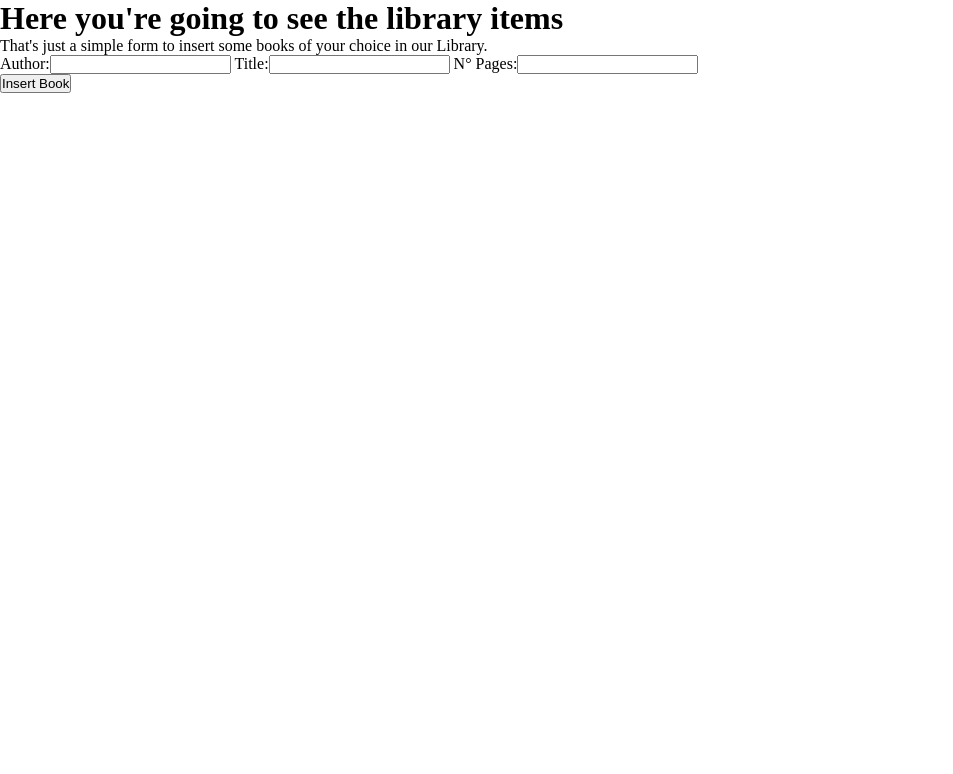
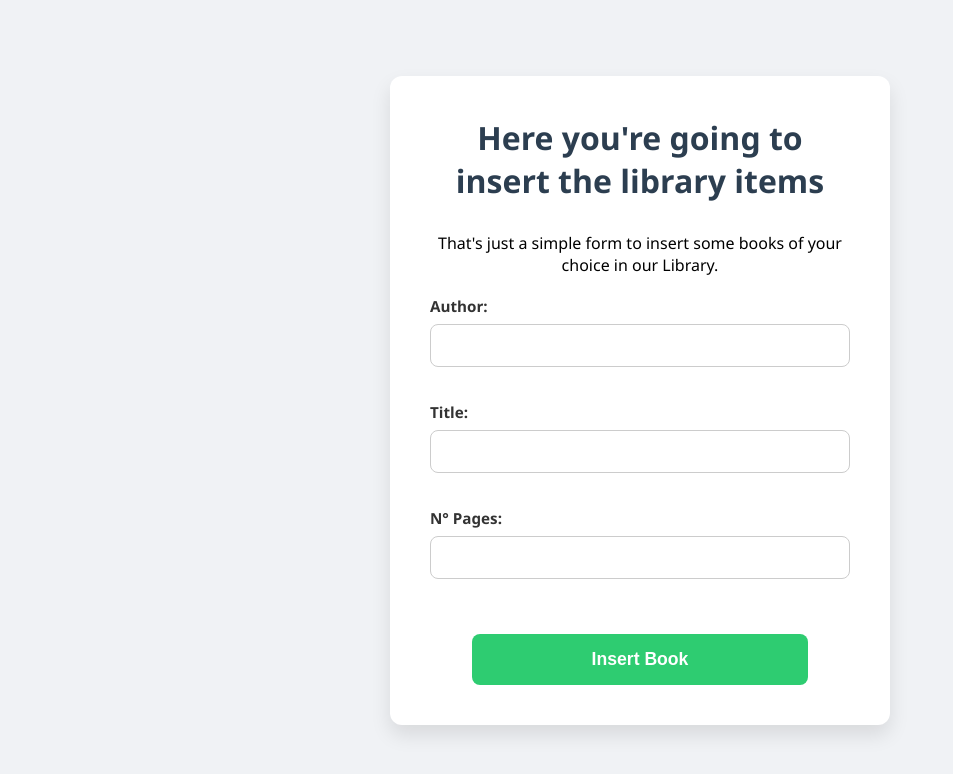
Before and after one commit to Sh3tss/odin-library, a plain HTML site: page formPage/formindex.html in a window 1280 px wide. Shown: the whole page, without its empty margins (0-953 px from the left). Drawn offline with Linux system fonts and the light colour scheme.

Commit message:
did the html and css of the form and the main page

```diff
--- a/formPage/formindex.html
+++ b/formPage/formindex.html
@@ -1,4 +1,4 @@
-<DOCTYPE html>
+<!DOCTYPE html>
   <html lang = "en">
     <head>
       <meta charset = "UTF-8">
@@ -9,11 +9,11 @@
     <body>
       <div class = "container">
         <div class = "page">
-          <h1 class = "intro">Here you're going to see the library items</h1>
+          <h1 class = "intro">Here you're going to insert the library items</h1>
           <p>That's just a simple form to insert some books of your choice in our Library.</p>
-          <label for = "author">Author:<input id = "author"></input></label>
-        <label for = "title">Title:<input id = "title"></input></label>
-      <label for = "pages">N° Pages:<input id = "pages"></input></label>
+          <label for = "author">Author:<input id = "author"></label>
+        <label for = "title">Title:<input id = "title"></label>
+      <label for = "pages">N° Pages:<input id = "pages"></label>
     <div class = "options">
       <button type = "submit">Insert Book</button>
     </div>
--- a/formPage/formstylesheet.css
+++ b/formPage/formstylesheet.css
@@ -1,5 +1,84 @@
 * {
   margin: 0;
   padding: 0;
-  font-style: Arial, sans-serif;
+  box-sizing: border-box;
 }
+body {
+  font-family: 'Segoe UI', 'Segoe UI', Tahoma, Geneva, Verdana, sans-serif;
+  background-color: #f0f2f5;
+  display: flex;
+  justify-content: center;
+  align-items: center;
+  min-height: 100vh;
+  padding: 20px;
+}
+.container {
+  background-color: #ffffff;
+  border-radius: 12px;
+  box-shadow: 0 10px 20px rgba(0,0,0,0.1);
+  max-width: 500px;
+  width: 100%;
+  padding: 40px;
+  text-align: center;
+}
+.page {
+  display: flex;
+  flex-direction: column;
+  gap: 20px;
+  align-items: center;
+}
+.intro {
+  font-size: 2em;
+  color: #2c3e50;
+  margin-bottom: 10px;
+}
+.containter p {
+  font-size: 1em;
+  color: #666;
+  line-height: 1.5;
+  margin-bottom: 25px;
+}
+label {
+  display: flex;
+  flex-direction: column;
+  align-items: flex-start;
+  width: 100%;
+  margin-bottom: 15px;
+  font-size: 0.95em;
+  color: #333;
+  font-weight: bold;
+}
+input {
+  width: 100%;
+  padding: 12px;
+  border: 1px solid #ccc;
+  border-radius: 8px;
+  font-size: 1em;
+  margin-top: 8px;
+  transition: border-color 0.3s ease, box-shadow 0.3s ease;
+}
+input:focus {
+  border-color: #3498db;
+  box-shadow: 0 0 0 3px rgba(52, 152, 219, 0.2);
+  outline: none;
+}
+.options {
+  width: 100%;
+  margin-top: 20px;
+}
+.options button {
+  width: 80%;
+  padding: 15px 25px;
+  border: none;
+  border-radius: 8px;
+  background-color: #2ecc71;
+  color: white;
+  font-size: 1.1em;
+  font-weight: bold;
+  cursor: pointer;
+  transition: background-color 0.3s ease, transform 0.2s ease;
+}
+.option button:hover {
+  background-color: #27ae60;
+  transform: translateY(-5px);
+}
--- a/stylesheet.css
+++ b/stylesheet.css
@@ -1,5 +1,95 @@
 * {
   margin: 0;
   padding: 0;
-  font-style: Arial, sans-serif;
+  box-sizing: border-box;
 }
+body {
+    font-family: 'Segoe UI', 'Segoe UI', Tahoma, Geneva, Verdana, sans-serif;
+    background-color: #f0f2f5;
+    display: flex;
+    justify-content: center;
+    align-items: center;
+    min-height: 100vh;
+}
+.container {
+    display: flex;
+    width: 90%;
+    max-width: 1200px;
+    min-height: 80vh;
+    background-color: #ffffff;
+    border-radius: 12px;
+    box-shadow: 0 10px 20px rgba(0,0,0,0.1);
+    overflow: hidden;
+}
+.menu {
+    flex: 0 0 280px;
+    background-color: #2c3e50;
+    color: #ecf0f1;
+    padding: 30px 20px;
+    display: flex;
+    flex-direction: column;
+    align-items: flex-start;
+    gap: 20px;
+    border-right: 1px solid rgba(0,0,0,0.2);
+}
+.menu .title{
+    font-size: 2.2em;
+    margin-bottom: 10px;
+    color: #3498db;
+    font-weight: 700;
+}
+.menu p {
+    font-size: 0.95em;
+    line-height: 1.6;
+    margin-bottom: 20px;
+    color: #bdc3c7;
+}
+.menu button {
+    width: 100%;
+    padding: 12px 15px;
+    border: none;
+    border-radius: 8px;
+    background-color: #3498db;
+    color: white;
+    font-size: 1.0em;
+    cursor: pointer;
+    transition: background-color 0.3s ease, transform 0.2s ease;
+    text-align: left;
+}
+.menu button:hover {
+    background-color: #2980b9;
+    transform: translateY(-2px);
+}
+.books {
+    flex-grow: 1;
+    padding: 30px;
+    background-color: #fdfdfd;
+    display: grid;
+    grid-template-columns: repeat(auto-fill, minmax(200px, 1fr));
+    gap: 25px;
+    align-content:start;
+    overflow-y: auto;
+}
+.bookcard {
+    background-color: #fff;
+    border-radius: 8px;
+    box-shadow: 0 4px 8px rgba(0,0,0,0.1);
+    padding: 20px;
+    display: flex;
+    flex-direction: column;
+    justify-content: space-between;
+    text-align: center;
+    border: 1px solid #eee;
+    min-height: 180px;
+    max-width: 250px;
+}
+.bookcard h3 {
+    font-size: 1.2em;
+    color: #333;
+    margin-bottom: 10px;
+}
+.bookcard{
+    font-size: 0.9em;
+    color: #666;
+    margin-bottom: 8px;
+}
```
Also changed, not shown: index.html (+3 -3 lines).
